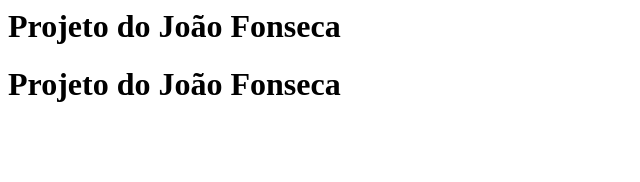
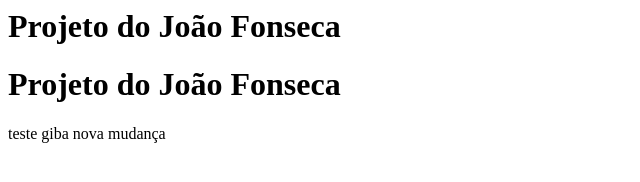
Before and after one commit to olimpiogilberto/arquivosJavascript, a plain HTML site: page index.html in a window 1280 px wide. Shown: the whole page, without its empty margins (0-640 px from the left). Drawn offline with Linux system fonts and the light colour scheme.

Commit message:
Apanhando no inicio

```diff
--- a/index.html
+++ b/index.html
@@ -3,5 +3,8 @@
 <body>
     <h1>Projeto do João Fonseca</h1>
     <h1>Projeto do João Fonseca</h1>
+    teste giba
+
+	nova mudança
 </body>
 </html>
```
